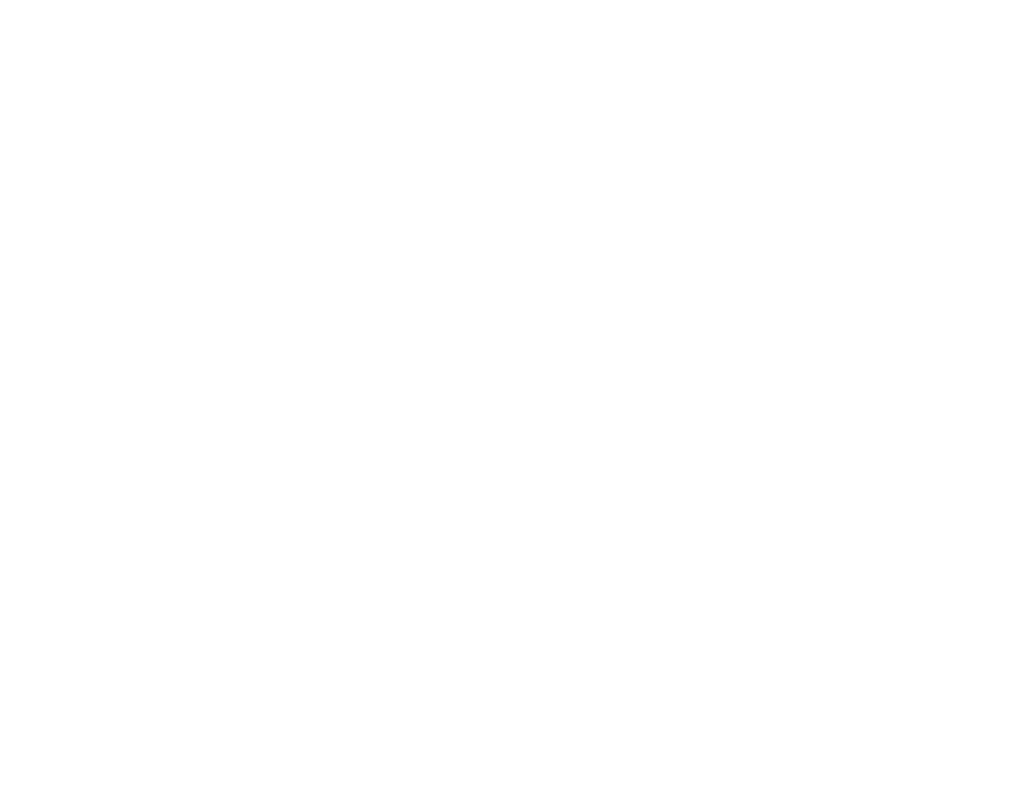
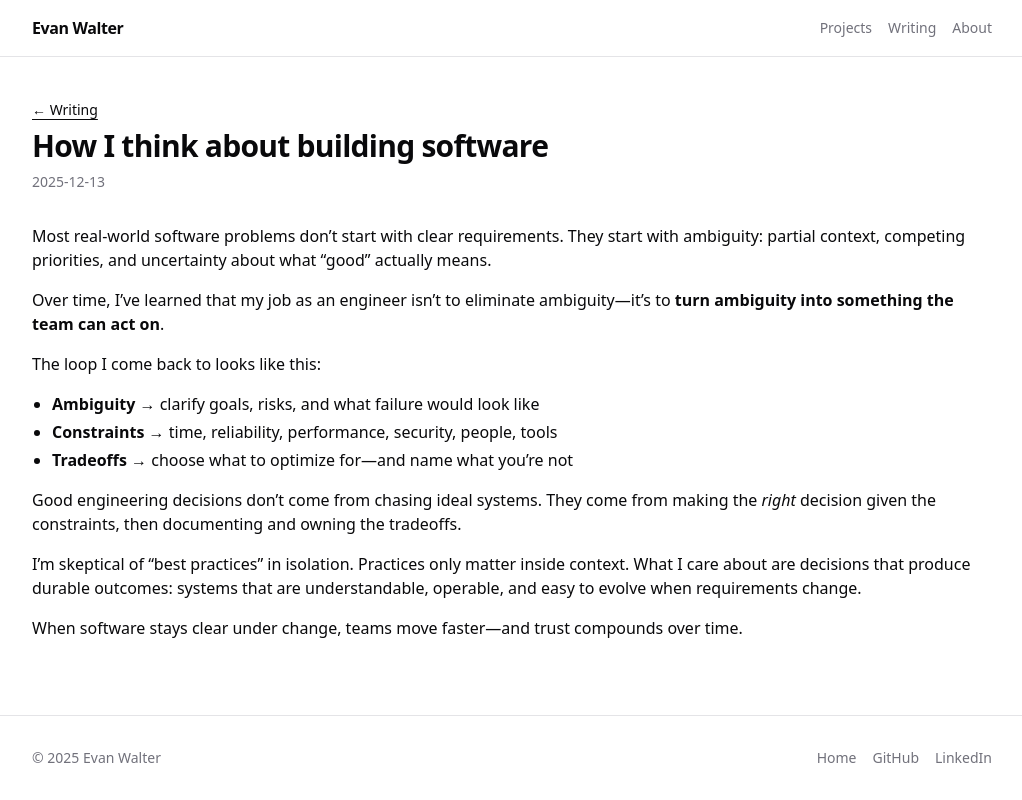
Before and after one commit to evwalt/evanwalter.dev, a Next.js app: page /writing/how-i-think-about-building-software in a window 1280 px wide. Before the commit this address had no page. Shown: the whole page, without its empty margins (128-1150 px from the left). Built offline with nearby package versions, Linux system fonts and the light colour scheme.

Commit message:
feat(writing): add foundational articles on engineering philosophy

```diff
--- a/app/writing/[slug]/page.tsx
+++ b/app/writing/[slug]/page.tsx
@@ -1,17 +1,24 @@
+import Link from 'next/link';
 import { notFound } from 'next/navigation';
+import { writingPosts } from '@/content/writing-posts';
 
-const posts = [{ slug: 'hydration-mismatches', title: 'Hydration mismatches in Next.js' }] as const;
+export default async function WritingPostPage({ params }: { params: Promise<{ slug: string }> }) {
+  const { slug } = await params;
 
-type Params = { slug: string };
-
-export default function PostPage({ params }: { params: Params }) {
-  const post = posts.find((p) => p.slug === params.slug);
+  const post = writingPosts.find((p) => p.slug === slug);
   if (!post) return notFound();
 
   return (
-    <main className="space-y-4">
-      <h1 className="text-2xl font-semibold tracking-tight">{post.title}</h1>
-      <p className="text-muted-foreground">(Draft content goes here. Move to MDX later.)</p>
+    <main className="space-y-8">
+      <div className="space-y-2">
+        <Link className="mb-2 inline-block text-sm underline underline-offset-4" href="/writing">
+          ← Writing
+        </Link>
+        <h1 className="text-3xl font-semibold tracking-tight">{post.title}</h1>
+        <p className="text-muted-foreground text-sm">{post.date}</p>
+      </div>
+
+      <article className="prose prose-neutral dark:prose-invert max-w-none">{post.body}</article>
     </main>
   );
 }
--- a/app/writing/page.tsx
+++ b/app/writing/page.tsx
@@ -1,26 +1,24 @@
 import Link from 'next/link';
-
-const posts = [
-  {
-    slug: 'hydration-mismatches',
-    title: 'Hydration mismatches in Next.js: what actually happened',
-  },
-];
+import { writingPosts } from '@/content/writing-posts';
 
 export default function WritingPage() {
   return (
-    <main className="space-y-6">
-      <h1 className="text-2xl font-semibold tracking-tight">Writing</h1>
-      <p className="text-muted-foreground">
-        Notes on frontend engineering, product decisions, and shipping.
-      </p>
+    <main className="space-y-8">
+      <header className="space-y-2">
+        <h1 className="text-3xl font-semibold tracking-tight">Writing</h1>
+        <p className="text-muted-foreground">
+          Notes on frontend engineering, product decisions, and shipping.
+        </p>
+      </header>
 
-      <ul className="space-y-3">
-        {posts.map((p) => (
-          <li key={p.slug}>
-            <Link className="underline" href={`/writing/${p.slug}`}>
+      <ul className="space-y-6">
+        {writingPosts.map((p) => (
+          <li key={p.slug} className="rounded-lg border p-5">
+            <Link className="font-medium underline underline-offset-4" href={`/writing/${p.slug}`}>
               {p.title}
             </Link>
+            <p className="text-muted-foreground mt-2 text-sm">{p.description}</p>
+            <p className="text-muted-foreground mt-2 text-xs">{p.date}</p>
           </li>
         ))}
       </ul>
--- /dev/null
+++ b/content/writing-posts.tsx
@@ -0,0 +1,160 @@
+import type { ReactNode } from 'react';
+
+export type WritingPost = {
+  slug: string;
+  title: string;
+  description: string;
+  date: string; // YYYY-MM-DD
+  body: ReactNode;
+};
+
+export const writingPosts: WritingPost[] = [
+  {
+    slug: 'how-i-think-about-building-software',
+    title: 'How I think about building software',
+    description:
+      'Ambiguity → constraints → tradeoffs. A practical mental model for real-world engineering.',
+    date: '2025-12-13',
+    body: (
+      <div className="space-y-4">
+        <p>
+          Most real-world software problems don’t start with clear requirements. They start with
+          ambiguity: partial context, competing priorities, and uncertainty about what “good”
+          actually means.
+        </p>
+
+        <p>
+          Over time, I’ve learned that my job as an engineer isn’t to eliminate ambiguity—it’s to
+          <strong> turn ambiguity into something the team can act on</strong>.
+        </p>
+
+        <p className="font-medium">The loop I come back to looks like this:</p>
+
+        <ul className="list-disc space-y-1 pl-5">
+          <li>
+            <strong>Ambiguity →</strong> clarify goals, risks, and what failure would look like
+          </li>
+          <li>
+            <strong>Constraints →</strong> time, reliability, performance, security, people, tools
+          </li>
+          <li>
+            <strong>Tradeoffs →</strong> choose what to optimize for—and name what you’re not
+          </li>
+        </ul>
+
+        <p>
+          Good engineering decisions don’t come from chasing ideal systems. They come from making
+          the <em>right</em> decision given the constraints, then documenting and owning the
+          tradeoffs.
+        </p>
+
+        <p>
+          I’m skeptical of “best practices” in isolation. Practices only matter inside context. What
+          I care about are decisions that produce durable outcomes: systems that are understandable,
+          operable, and easy to evolve when requirements change.
+        </p>
+
+        <p>
+          When software stays clear under change, teams move faster—and trust compounds over time.
+        </p>
+      </div>
+    ),
+  },
+  {
+    slug: 'why-clarity-beats-cleverness',
+    title: 'Why clarity beats cleverness',
+    description: 'Durable systems come from boring, intentional decisions—not clever abstractions.',
+    date: '2025-12-13',
+    body: (
+      <div className="space-y-4">
+        <p>
+          Clever abstractions can feel satisfying in the moment. They often reduce code in the short
+          term and make an engineer feel productive.
+        </p>
+
+        <p>
+          The cost shows up later: onboarding, debugging, and making changes under pressure. Most of
+          a codebase’s life is spent being read, modified, and operated—not initially written.
+        </p>
+
+        <p>
+          Because of that, I optimize for <strong>clarity first</strong>, even when it means writing
+          a little more code or deferring abstraction.
+        </p>
+
+        <p className="font-medium">In practice, clarity looks like:</p>
+
+        <ul className="list-disc space-y-1 pl-5">
+          <li>Intent-first naming and straightforward data flow</li>
+          <li>State living where it’s actually used</li>
+          <li>File and component structure that matches how the product is described</li>
+        </ul>
+
+        <p>When I’m unsure whether something is “too simple,” I ask one question:</p>
+
+        <p className="italic">
+          “If someone joined this team tomorrow, what would confuse them first?”
+        </p>
+
+        <p>
+          That question almost always reveals where complexity is hiding unnecessarily. Reducing
+          that confusion is one of the highest-leverage improvements an engineer can make.
+        </p>
+
+        <p>
+          Clear systems scale teams, not just features. That’s why clarity beats cleverness in the
+          long run.
+        </p>
+      </div>
+    ),
+  },
+  {
+    slug: 'what-im-optimizing-for',
+    title: 'What I’m optimizing for as a software engineer',
+    description:
+      'Craft, usability, ownership, and long-term thinking—and the teams I work best with.',
+    date: '2025-12-13',
+    body: (
+      <div className="space-y-4">
+        <p>
+          I’m most energized by work that sits at the intersection of product and engineering:
+          building things people actually use, with systems teams can maintain and trust.
+        </p>
+
+        <p className="font-medium">What I actively optimize for:</p>
+
+        <ul className="list-disc space-y-1 pl-5">
+          <li>
+            <strong>Craft:</strong> readable code, good structure, and healthy defaults
+          </li>
+          <li>
+            <strong>Usability:</strong> clear UX, strong affordances, and fewer sharp edges
+          </li>
+          <li>
+            <strong>Ownership:</strong> reliability, operability, and low support burden
+          </li>
+          <li>
+            <strong>Long-term thinking:</strong> making future changes cheaper, not harder
+          </li>
+        </ul>
+
+        <p>
+          I value teams that make tradeoffs explicit, care about clarity, and treat engineering as a
+          discipline of judgment—not just output.
+        </p>
+
+        <p>
+          I work best in environments where engineers are trusted to think, where feedback loops are
+          short, and where quality and delivery are treated as complementary rather than opposing
+          forces.
+        </p>
+
+        <p>When those conditions are present, good software—and healthy teams—tend to follow.</p>
+      </div>
+    ),
+  },
+];
+
+export function getWritingPost(slug: string) {
+  return writingPosts.find((p) => p.slug === slug);
+}
```
